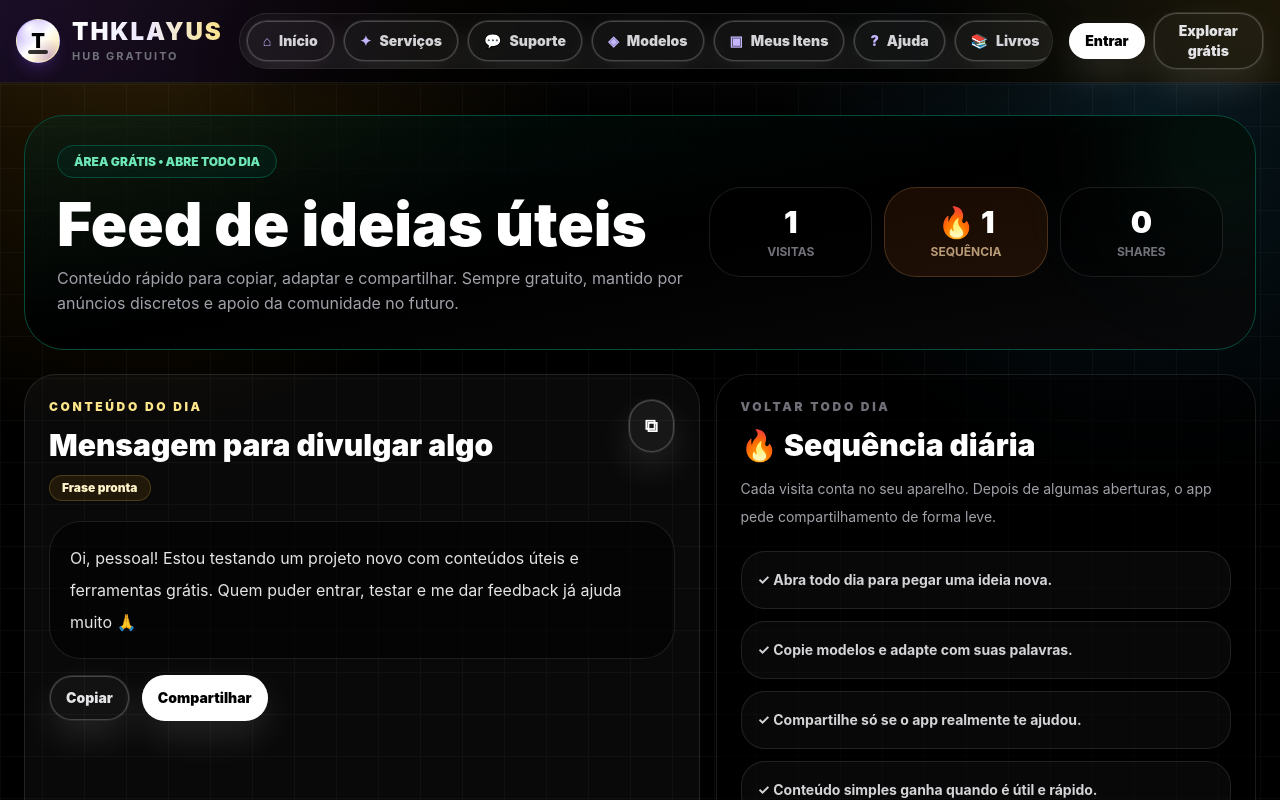
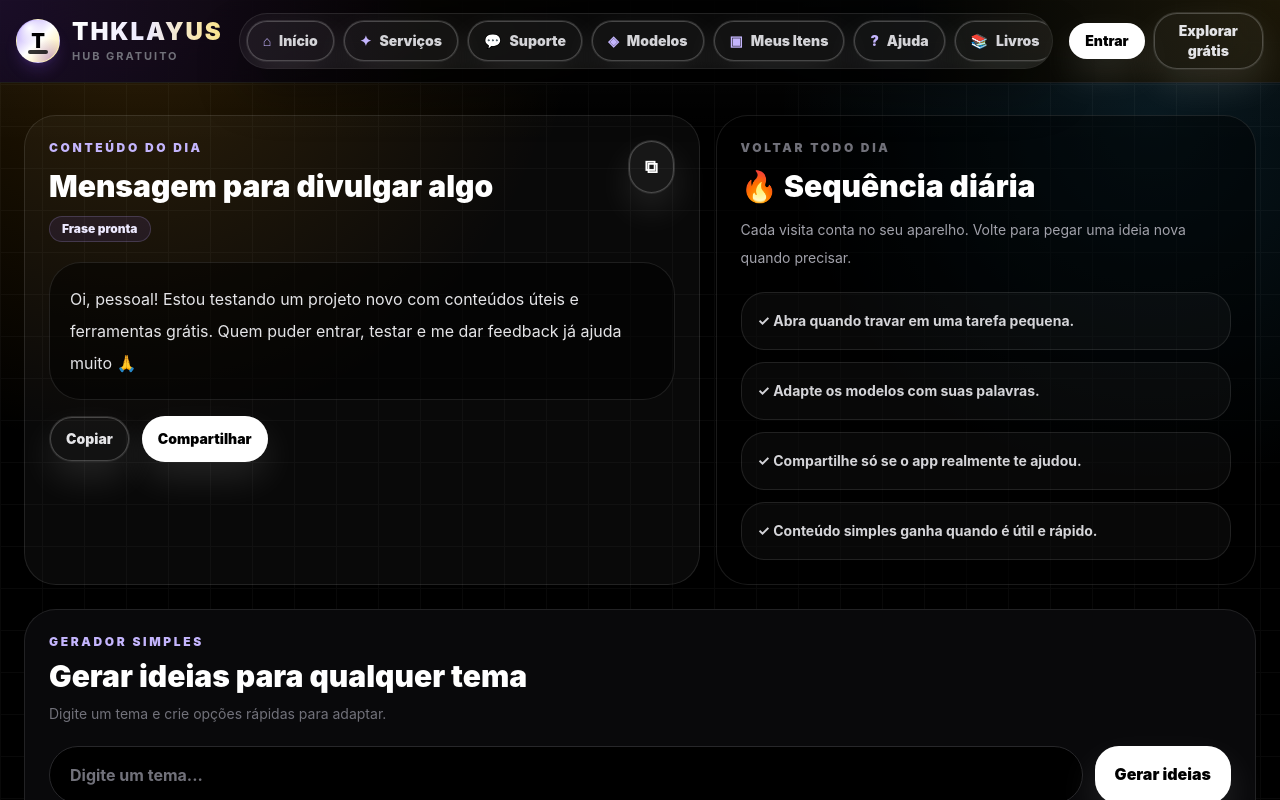
Before and after one commit to thiagodouglas19t-lang/Thklayus-hub, a React (Vite) app: page / in a window 1280 px wide. Both pictures are taken after a click on the button "Explorar grátis". Shown: the top 800 px of the page. Built offline with nearby package versions, Linux system fonts and the light colour scheme.

Commit message:
Apply app config to free area

```diff
--- a/src/pages/Gratis.tsx
+++ b/src/pages/Gratis.tsx
@@ -1,4 +1,5 @@
 import { useEffect, useMemo, useState } from "react";
+import { appConfig } from "../config/appConfig";
 
 const dailyContents = [
   { type: "Frase pronta", title: "Mensagem para divulgar algo", text: "Oi, pessoal! Estou testando um projeto novo com conteúdos úteis e ferramentas grátis. Quem puder entrar, testar e me dar feedback já ajuda muito 🙏" },
@@ -6,70 +7,46 @@ const dailyContents = [
   { type: "WhatsApp", title: "Pedido de ajuda sem parecer chato", text: "Se esse app te ajudou em alguma coisa, compartilha com uma pessoa. Isso ajuda o projeto a crescer sem precisar cobrar de todo mundo." },
   { type: "Escola", title: "Começo de apresentação", text: "Bom dia, hoje eu vou apresentar sobre [tema]. Escolhi esse assunto porque ele aparece no nosso dia a dia e ajuda a entender melhor o mundo atual." },
   { type: "Organização", title: "Checklist de tarefa", text: "1. Entender o pedido\n2. Separar o tema\n3. Criar começo, meio e fim\n4. Revisar\n5. Entregar sem enrolar" },
-  { type: "Criatividade", title: "Ideia de conteúdo", text: "Poste uma lista com 5 coisas que você faria diferente se começasse seu projeto hoje." },
+  appConfig.freeArea.daily,
 ];
-
-const viralCards = [
-  { title: "Manda para alguém que precisa", text: "Achei um app grátis com modelos, ideias e ferramentas simples. Testa aí e me fala se presta 😄" },
-  { title: "Divulgação leve", text: "Tô apoiando um projeto pequeno. Se puder, entra e compartilha com alguém. Isso ajuda demais." },
-  { title: "Status pronto", text: "Projeto novo no ar 🚀 tem ferramentas grátis, modelos e ideias rápidas. Link no app." },
-  { title: "Grupo da família", text: "Fiz/achei um app com coisinhas úteis grátis. Quem puder testar e falar o que achou ajuda muito 🙏" },
-];
-
-const tips = ["Abra todo dia para pegar uma ideia nova.", "Copie modelos e adapte com suas palavras.", "Compartilhe só se o app realmente te ajudou.", "Conteúdo simples ganha quando é útil e rápido."];
-const topicTags = ["escola", "dinheiro", "status", "WhatsApp", "apresentação", "arte", "organização", "família"];
 
 function todayKey() { return new Date().toISOString().slice(0, 10); }
 function getInitialStats() { const saved = localStorage.getItem("thklayus-viral-stats"); if (!saved) return { opens: 0, lastOpen: "", streak: 0, shares: 0 }; try { return JSON.parse(saved); } catch { return { opens: 0, lastOpen: "", streak: 0, shares: 0 }; } }
+function renderTemplate(template: string, topic: string) { return template.replaceAll("{topic}", topic); }
 
 export default function Gratis() {
+  const cfg = appConfig.freeArea;
   const [stats, setStats] = useState(getInitialStats);
   const [tema, setTema] = useState("");
   const [toast, setToast] = useState("");
   const today = todayKey();
   const contentOfDay = useMemo(() => dailyContents[new Date().getDate() % dailyContents.length], []);
-  const showShareInvite = stats.opens >= 3 || stats.shares >= 1;
+  const showShareInvite = cfg.sharing.enabled && (stats.opens >= cfg.sharing.showAfterVisits || stats.shares >= 1);
 
   useEffect(() => { setStats((current: any) => { if (current.lastOpen === today) return current; const next = { ...current, opens: Number(current.opens || 0) + 1, lastOpen: today, streak: Number(current.streak || 0) + 1 }; localStorage.setItem("thklayus-viral-stats", JSON.stringify(next)); return next; }); }, [today]);
   useEffect(() => { if (!toast) return; const timer = window.setTimeout(() => setToast(""), 2200); return () => window.clearTimeout(timer); }, [toast]);
 
   function markShare() { const next = { ...stats, shares: Number(stats.shares || 0) + 1 }; setStats(next); localStorage.setItem("thklayus-viral-stats", JSON.stringify(next)); }
   async function copyText(text: string, onDone?: () => void) { await navigator.clipboard.writeText(text); onDone?.(); setToast("Copiado para a área de transferência!"); }
-  async function shareText(text: string) { const shareData = { title: "THKLAYUS Hub", text, url: window.location.origin }; if (navigator.share) { await navigator.share(shareData); markShare(); setToast("Compartilhamento aberto!"); return; } await copyText(`${text}\n${window.location.origin}`, markShare); }
-  function gerarIdeias() { const assunto = tema.trim() || "meu projeto"; return [`3 ideias de post sobre ${assunto}`, `Uma frase curta para divulgar ${assunto}`, `Um checklist simples para organizar ${assunto}`, `Uma mensagem de WhatsApp explicando ${assunto}`]; }
+  async function shareText(text: string) { const shareData = { title: appConfig.brand.company, text, url: window.location.origin }; if (navigator.share) { await navigator.share(shareData); markShare(); setToast("Compartilhamento aberto!"); return; } await copyText(`${text}\n${window.location.origin}`, markShare); }
+  function gerarIdeias() { const assunto = tema.trim() || cfg.generator.defaultTopic; return cfg.generator.resultTemplates.map((template) => renderTemplate(template, assunto)); }
 
   return (
-    <div className="space-y-6">
-      {toast && <div className="fixed bottom-24 left-1/2 z-[90] -translate-x-1/2 rounded-2xl border border-emerald-300/25 bg-emerald-500/95 px-5 py-3 text-sm font-black text-black shadow-2xl shadow-emerald-500/20">{toast}</div>}
+    <div className={`space-y-6 ${appConfig.bottomNav.safeBottomPadding}`}>
+      {toast && <div className="fixed bottom-24 left-1/2 z-[90] -translate-x-1/2 rounded-2xl border border-violet-300/25 bg-violet-300 px-5 py-3 text-sm font-black text-black shadow-2xl shadow-violet-500/20">{toast}</div>}
 
-      <section className="relative overflow-hidden rounded-[2.5rem] border border-emerald-900 bg-gradient-to-br from-emerald-950/40 via-black to-zinc-950 p-6 md:p-8">
-        <div className="absolute -right-16 -top-16 h-48 w-48 rounded-full bg-emerald-400/10 blur-3xl" />
-        <div className="relative grid gap-6 lg:grid-cols-[1.1fr_0.9fr] lg:items-center">
-          <div>
-            <span className="rounded-full border border-emerald-900 bg-emerald-950/40 px-4 py-2 text-xs font-black uppercase text-emerald-300">Área grátis • abre todo dia</span>
-            <h2 className="mt-5 text-4xl font-black md:text-6xl">Feed de ideias úteis</h2>
-            <p className="mt-3 max-w-2xl text-zinc-400">Conteúdo rápido para copiar, adaptar e compartilhar. Sempre gratuito, mantido por anúncios discretos e apoio da comunidade no futuro.</p>
-          </div>
-          <div className="grid grid-cols-3 gap-3">
-            <div className="rounded-3xl border border-white/10 bg-black/35 p-4 text-center"><p className="text-3xl font-black text-white">{stats.opens}</p><p className="mt-1 text-xs font-bold uppercase text-zinc-500">visitas</p></div>
-            <div className="rounded-3xl border border-orange-300/20 bg-orange-500/10 p-4 text-center"><p className="text-3xl font-black text-white">🔥 {stats.streak}</p><p className="mt-1 text-xs font-bold uppercase text-orange-200/70">sequência</p></div>
-            <div className="rounded-3xl border border-white/10 bg-black/35 p-4 text-center"><p className="text-3xl font-black text-white">{stats.shares}</p><p className="mt-1 text-xs font-bold uppercase text-zinc-500">shares</p></div>
-          </div>
-        </div>
+      {showShareInvite && <section className="rounded-[2rem] border border-violet-300/25 bg-violet-500/10 p-5 md:p-6"><p className="text-xs font-black uppercase tracking-[0.22em] text-violet-200">{cfg.sharing.eyebrow}</p><h3 className="mt-2 text-3xl font-black text-white">{cfg.sharing.title}</h3><p className="mt-2 max-w-3xl text-sm leading-7 text-violet-50/80">Isso ajuda o {appConfig.brand.company} a crescer sem precisar cobrar de todo mundo.</p><div className="mt-5 flex flex-wrap gap-3"><button onClick={() => shareText(cfg.sharing.messages[0].text)} className="rounded-2xl bg-white px-5 py-3 font-black text-black">Compartilhar direto</button><button onClick={() => copyText(`${cfg.sharing.messages[0].text} ${window.location.origin}`, markShare)} className="rounded-2xl border border-white/10 bg-white/[0.04] px-5 py-3 font-black text-white">Copiar mensagem</button></div></section>}
+
+      <section className="grid gap-4 lg:grid-cols-[1fr_0.8fr]">
+        <article className="rounded-[2rem] border border-white/10 bg-white/[0.035] p-5 md:p-6"><div className="flex items-start justify-between gap-4"><div><p className="text-xs font-black uppercase tracking-[0.22em] text-violet-300">{cfg.daily.eyebrow}</p><h3 className="mt-3 text-3xl font-black text-white">{contentOfDay.title}</h3><span className="mt-3 inline-flex rounded-full border border-violet-300/20 bg-violet-500/10 px-3 py-1 text-xs font-black text-violet-100">{contentOfDay.type || cfg.daily.category}</span></div><button title="Copiar" onClick={() => copyText(contentOfDay.text)} className="rounded-2xl border border-white/10 bg-white/[0.06] px-4 py-3 text-lg font-black text-white transition hover:bg-white hover:text-black">⧉</button></div><p className="mt-5 whitespace-pre-wrap rounded-3xl border border-white/10 bg-black/45 p-5 text-base leading-8 text-zinc-200">{contentOfDay.text}</p><div className="mt-4 flex flex-wrap gap-3"><button onClick={() => copyText(contentOfDay.text)} className="rounded-2xl border border-white/10 bg-white/[0.04] px-4 py-3 text-sm font-black text-zinc-200">{cfg.daily.copyLabel}</button><button onClick={() => shareText(contentOfDay.text)} className="rounded-2xl bg-white px-4 py-3 text-sm font-black text-black">{cfg.daily.shareLabel}</button></div></article>
+        {cfg.streak.enabled && <article className="rounded-[2rem] border border-white/10 bg-black/45 p-5 md:p-6"><p className="text-xs font-black uppercase tracking-[0.22em] text-zinc-500">{cfg.streak.eyebrow}</p><h3 className="mt-3 text-3xl font-black text-white">🔥 {cfg.streak.title}</h3><p className="mt-3 text-sm leading-7 text-zinc-400">{cfg.streak.text}</p><div className="mt-5 space-y-3">{cfg.streak.items.map((tip) => <p key={tip} className="rounded-2xl border border-white/10 bg-white/[0.03] p-4 text-sm font-bold leading-6 text-zinc-300">✓ {tip}</p>)}</div></article>}
       </section>
 
-      {showShareInvite && <section className="rounded-[2rem] border border-violet-300/25 bg-violet-500/10 p-5 md:p-6"><p className="text-xs font-black uppercase tracking-[0.22em] text-violet-200">Ajude o projeto</p><h3 className="mt-2 text-3xl font-black text-white">Se você gostou, compartilha com alguém.</h3><p className="mt-2 max-w-3xl text-sm leading-7 text-violet-50/80">Isso ajuda o THKLAYUS Hub a crescer sem precisar cobrar de todo mundo.</p><div className="mt-5 flex flex-wrap gap-3"><button onClick={() => shareText("Achei um app grátis com ideias, modelos e ferramentas simples. Testa aí:")} className="rounded-2xl bg-white px-5 py-3 font-black text-black">Compartilhar direto</button><button onClick={() => copyText("Achei um app grátis com ideias, modelos e ferramentas simples. Testa aí: " + window.location.origin, markShare)} className="rounded-2xl border border-white/10 bg-white/[0.04] px-5 py-3 font-black text-white">Copiar mensagem</button></div></section>}
+      {cfg.sharing.enabled && <section className="rounded-[2rem] border border-white/10 bg-white/[0.03] p-5 md:p-6"><div><p className="text-xs font-black uppercase tracking-[0.22em] text-violet-300">{cfg.sharing.eyebrow}</p><h3 className="mt-2 text-3xl font-black text-white">{cfg.sharing.title}</h3></div><div className="mt-5 grid gap-4 md:grid-cols-2 xl:grid-cols-3">{cfg.sharing.messages.map((card) => <article key={card.title} className="relative rounded-[2rem] border border-white/10 bg-black/45 p-5 pr-14"><button title="Copiar" onClick={() => copyText(card.text, markShare)} className="absolute right-4 top-4 rounded-xl border border-white/10 bg-white/[0.06] px-3 py-2 text-sm font-black text-white hover:bg-white hover:text-black">⧉</button><h4 className="text-xl font-black text-white">{card.title}</h4><p className="mt-3 min-h-28 text-sm leading-6 text-zinc-400">{card.text}</p><button onClick={() => shareText(card.text)} className="mt-4 rounded-2xl bg-white px-4 py-3 text-sm font-black text-black">Compartilhar</button></article>)}</div></section>}
 
-      <section className="grid gap-4 lg:grid-cols-[1fr_0.8fr]">
-        <article className="rounded-[2rem] border border-white/10 bg-white/[0.035] p-5 md:p-6"><div className="flex items-start justify-between gap-4"><div><p className="text-xs font-black uppercase tracking-[0.22em] text-amber-200">Conteúdo do dia</p><h3 className="mt-3 text-3xl font-black text-white">{contentOfDay.title}</h3><span className="mt-3 inline-flex rounded-full border border-amber-300/20 bg-amber-500/10 px-3 py-1 text-xs font-black text-amber-100">{contentOfDay.type}</span></div><button title="Copiar" onClick={() => copyText(contentOfDay.text)} className="rounded-2xl border border-white/10 bg-white/[0.06] px-4 py-3 text-lg font-black text-white transition hover:bg-white hover:text-black">⧉</button></div><p className="mt-5 whitespace-pre-wrap rounded-3xl border border-white/10 bg-black/45 p-5 text-base leading-8 text-zinc-200">{contentOfDay.text}</p><div className="mt-4 flex flex-wrap gap-3"><button onClick={() => copyText(contentOfDay.text)} className="rounded-2xl border border-white/10 bg-white/[0.04] px-4 py-3 text-sm font-black text-zinc-200">Copiar</button><button onClick={() => shareText(contentOfDay.text)} className="rounded-2xl bg-white px-4 py-3 text-sm font-black text-black">Compartilhar</button></div></article>
-        <article className="rounded-[2rem] border border-white/10 bg-black/45 p-5 md:p-6"><p className="text-xs font-black uppercase tracking-[0.22em] text-zinc-500">Voltar todo dia</p><h3 className="mt-3 text-3xl font-black text-white">🔥 Sequência diária</h3><p className="mt-3 text-sm leading-7 text-zinc-400">Cada visita conta no seu aparelho. Depois de algumas aberturas, o app pede compartilhamento de forma leve.</p><div className="mt-5 space-y-3">{tips.map((tip) => <p key={tip} className="rounded-2xl border border-white/10 bg-white/[0.03] p-4 text-sm font-bold leading-6 text-zinc-300">✓ {tip}</p>)}</div></article>
-      </section>
+      <section className="rounded-[2rem] border border-white/10 bg-zinc-950 p-5 md:p-6"><p className="text-xs font-black uppercase tracking-[0.22em] text-violet-300">{cfg.generator.eyebrow}</p><h3 className="mt-2 text-3xl font-black text-white">{cfg.generator.title}</h3><p className="mt-2 text-sm leading-6 text-zinc-500">{cfg.generator.helper}</p><div className="mt-5 grid gap-3 md:grid-cols-[1fr_auto]"><input value={tema} onChange={(e) => setTema(e.target.value)} placeholder={cfg.generator.inputPlaceholder} className="rounded-3xl border border-zinc-800 bg-black px-5 py-4 text-base font-bold outline-none focus:border-violet-300/40" /><button onClick={() => copyText(gerarIdeias().join("\n"))} className="rounded-2xl bg-white px-5 py-3 font-black text-black">{cfg.generator.actionLabel}</button></div><div className="mt-4 flex flex-wrap gap-2">{cfg.generator.tags.map((tag) => <button key={tag} onClick={() => setTema(tag)} className="rounded-full border border-white/10 bg-white/[0.04] px-4 py-2 text-xs font-black text-zinc-300 hover:border-violet-300/40 hover:text-white">{tag}</button>)}</div><div className="mt-5 grid gap-3 md:grid-cols-2">{gerarIdeias().map((idea) => <div key={idea} className="rounded-2xl border border-zinc-800 bg-black p-4 text-sm font-bold text-zinc-300">{idea}</div>)}</div></section>
 
-      <section className="rounded-[2rem] border border-white/10 bg-white/[0.03] p-5 md:p-6"><div className="flex flex-wrap items-end justify-between gap-4"><div><p className="text-xs font-black uppercase tracking-[0.22em] text-violet-300">Tela viral</p><h3 className="mt-2 text-3xl font-black text-white">Mensagens prontas para espalhar o app</h3></div></div><div className="mt-5 grid gap-4 md:grid-cols-2 xl:grid-cols-4">{viralCards.map((card) => <article key={card.title} className="relative rounded-[2rem] border border-white/10 bg-black/45 p-5 pr-14"><button title="Copiar" onClick={() => copyText(card.text, markShare)} className="absolute right-4 top-4 rounded-xl border border-white/10 bg-white/[0.06] px-3 py-2 text-sm font-black text-white hover:bg-white hover:text-black">⧉</button><h4 className="text-xl font-black text-white">{card.title}</h4><p className="mt-3 min-h-28 text-sm leading-6 text-zinc-400">{card.text}</p><button onClick={() => shareText(card.text)} className="mt-4 rounded-2xl bg-white px-4 py-3 text-sm font-black text-black">Compartilhar</button></article>)}</div></section>
-
-      <section className="rounded-[2rem] border border-white/10 bg-zinc-950 p-5 md:p-6"><p className="text-xs font-black uppercase tracking-[0.22em] text-emerald-300">Gerador simples</p><h3 className="mt-2 text-3xl font-black text-white">Gerar ideias para qualquer tema</h3><div className="mt-5 grid gap-3 md:grid-cols-[1fr_auto]"><input value={tema} onChange={(e) => setTema(e.target.value)} placeholder="Digite um tema..." className="rounded-3xl border border-zinc-800 bg-black px-5 py-4 text-base font-bold outline-none focus:border-emerald-300/40" /><button onClick={() => copyText(gerarIdeias().join("\n"))} className="rounded-2xl bg-white px-5 py-3 font-black text-black">Copiar ideias</button></div><div className="mt-4 flex flex-wrap gap-2">{topicTags.map((tag) => <button key={tag} onClick={() => setTema(tag)} className="rounded-full border border-white/10 bg-white/[0.04] px-4 py-2 text-xs font-black text-zinc-300 hover:border-emerald-300/40 hover:text-white">{tag}</button>)}</div><div className="mt-5 grid gap-3 md:grid-cols-2">{gerarIdeias().map((idea) => <div key={idea} className="rounded-2xl border border-zinc-800 bg-black p-4 text-sm font-bold text-zinc-300">{idea}</div>)}</div></section>
-
-      <section className="rounded-[2rem] border border-white/10 bg-black/45 p-5 md:p-6"><p className="text-xs font-black uppercase tracking-[0.22em] text-zinc-500">Publicidade futura</p><div className="mx-auto mt-3 grid h-[90px] max-w-[728px] place-items-center rounded-xl border border-dashed border-white/15 bg-white/[0.025] text-center"><div><p className="font-black text-zinc-300">Banner 728×90 / responsivo</p><p className="mt-1 text-sm text-zinc-600">Placeholder para testar o layout antes dos anúncios reais.</p></div></div></section>
+      {cfg.ads.enabled && <section className="rounded-[2rem] border border-white/10 bg-black/45 p-5 md:p-6"><p className="text-xs font-black uppercase tracking-[0.22em] text-zinc-500">{cfg.ads.eyebrow}</p><div className="mx-auto mt-3 grid h-[90px] max-w-[728px] place-items-center rounded-xl border border-dashed border-white/15 bg-white/[0.025] text-center"><div><p className="font-black text-zinc-300">{cfg.ads.title}</p><p className="mt-1 text-sm text-zinc-600">{cfg.ads.description}</p></div></div></section>}
     </div>
   );
 }
```
